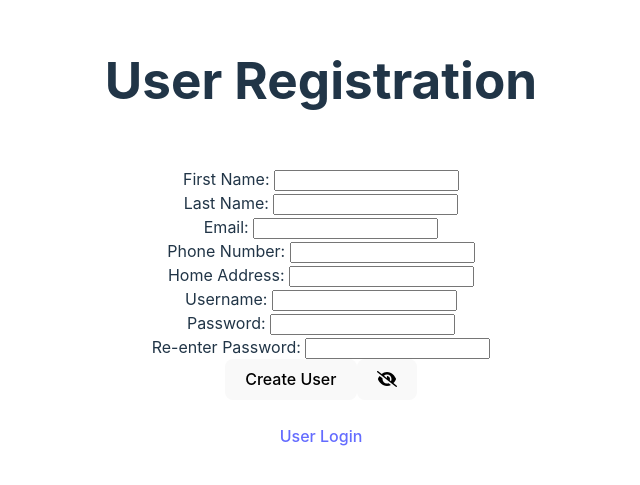
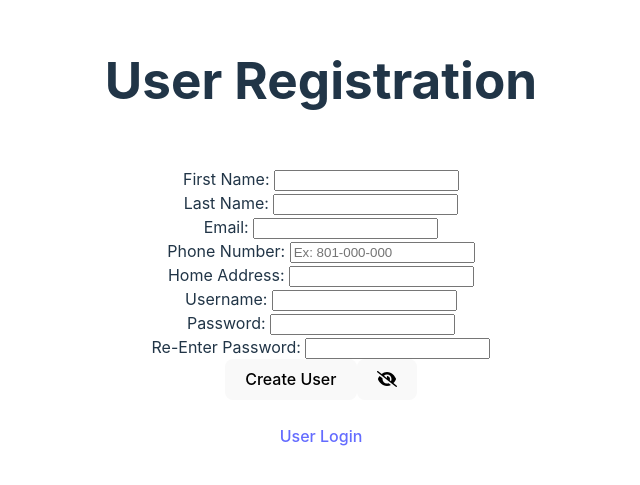
Before and after one commit to njped/capstone-project, a React (Vite) app in the folder client/: page /user-reg in a window 1280 px wide. Shown: the part 167-652 px from the top of the page, without its empty margins (319-959 px from the left). Built offline with nearby package versions, Linux system fonts and the light colour scheme.

Commit message:
made the registration but data is not being saved in the database

```diff
--- a/client/src/pages/UserReg.jsx
+++ b/client/src/pages/UserReg.jsx
@@ -1,7 +1,7 @@
 import React from "react";
 import { Link } from "react-router-dom";
 
-import { RegField } from "./components/RegField.jsx";
+import RegField  from "./components/RegField.jsx";
 
 export function UserReg() {
 
--- a/client/src/pages/components/RegField.jsx
+++ b/client/src/pages/components/RegField.jsx
@@ -1,4 +1,4 @@
-import React from "react";
+import React, { Component } from "react";
 import { useState } from "react";
 import { useNavigate } from "react-router-dom";
 
@@ -6,126 +6,171 @@ import { FontAwesomeIcon } from '@fortawesome/react-fontawesome';
 import { faEye, faLaptopMedical } from '@fortawesome/free-solid-svg-icons';
 import { faEyeSlash } from '@fortawesome/free-solid-svg-icons';
 
-import { v4 as uuidv4} from 'uuid';
+// import { v4 as uuidv4} from 'uuid';
 
 
-export const RegField = () => {
-    const [ firstName, setFirstName ] = useState('');
-    const [ lastName, setLastName ] = useState('');
-    const [ email, setEmail ] = useState('');
-    const [ phone, setPhone ] = useState('');
-    const [ address, setAddress ] = useState('');
-    const [ username, setUsername ] = useState('');
-    const [ password, setPassword ] = useState('');
-    const [ reEnteredPassword, setReEnteredPassword ] = useState('');
-    const [ passwordType, setPasswordType ] = useState('password')
+export default class RegField extends Component {
+    constructor(props){
+        super(props)
+        this.state = {
+            firstNameInput: "",
+            lastNameInput: "",
+            emailInput: "",
+            phoneNumberInput: "",
+            addressInput: "",
+            userNameInput: "",
+            passWordInput: "",
+            passWordReEnterInput: "",
+            passwordType: "password"
+        };
+        this.handleClick = this.handleClick.bind(this)
+        this.handleSubmit = this.handleSubmit.bind(this)
+    }
+    // const [ firstName, setFirstName ] = useState('');
+    // const [ lastName, setLastName ] = useState('');
+    // const [ email, setEmail ] = useState('');
+    // const [ phone, setPhone ] = useState('');
+    // const [ address, setAddress ] = useState('');
+    // const [ username, setUsername ] = useState('');
+    // const [ password, setPassword ] = useState('');
+    // const [ reEnteredPassword, setReEnteredPassword ] = useState('');
+    // const [ passwordType, setPasswordType ] = useState('password')
+    // const navigateTo = useNavigate();
 
-    const navigateTo = useNavigate();
 
-    let storageCondition = localStorage.getItem('Existing-Accounts') === null;
-    let userAccounts = storageCondition? [] : JSON.parse(localStorage.getItem('Existing-Accounts'));
+    // let storageCondition = localStorage.getItem('Existing-Accounts') === null;
+    // let userAccounts = storageCondition? [] : JSON.parse(localStorage.getItem('Existing-Accounts'));
 
-    function resetForm() {
-        console.log('--Form Reset--');
+    // resetForm() {
+    //     console.log('--Form Reset--');
 
-        setFirstName('');
-        setLastName('');
-        setEmail('');
-        setPhone('');
-        setAddress('');
-        setUsername('');
-        setPassword('');
-        setReEnteredPassword('');
-        setPasswordType('password');
+    //     setFirstName('');
+    //     setLastName('');
+    //     setEmail('');
+    //     setPhone('');
+    //     setAddress('');
+    //     setUsername('');
+    //     setPassword('');
+    //     setReEnteredPassword('');
+    //     setPasswordType('password');
 
-    };
+    // };
 
-    function handleClick(Event) {
-        Event.preventDefault();
+    handleClick(e) {
+        e.preventDefault();
 
-        if(passwordType === 'password') {
-            setPasswordType('text');
+        if(this.state.passwordType === 'password') {
+            this.setState({passwordType: 'text'});
+            // setPasswordType('text');
         } else {
-            setPasswordType('password');
+            this.setState({passwordType: 'password'});
+            // setPasswordType('password');
         };
     };
-    function handleSubmit(Event) {
-        Event.preventDefault()
+    handleSubmit(e) {
+        e.preventDefault()
 
-        localStorage.setItem('Existing-Accounts', JSON.stringify())
+        // const { firstNameInput }  = setFirstName()
+        // const { lastNameInput } = setLastName()
+        // const { emailInput } = setEmail()
+        // const { phoneNumberInput } = setPhone()
+        // const { addressInput } = setAddress()
+        // const { userNameInput } = setUsername()
+        // const { passWordInput } = setPassword()
+        // const { passWordReEnterInput } = setReEnteredPassword()
 
-        function searchUserNames(username) {
-            return userAccounts.some(element => {
-                console.log(element);
-                return element.UserName === username;
-            });
-        };
-        function searchUserEmails(email) {
-            return userAccounts.some(element => {
-                console.log(element);
-                return element.Email === email;
-            });
-        };
+        const {firstNameInput,
+            lastNameInput,
+            emailInput,
+            phoneNumberInput,
+            addressInput, userNameInput,
+            passWordInput,
+            passWordReEnterInput,
+        } = this.state
+
+        console.log(firstNameInput,
+            lastNameInput,
+            emailInput,
+            phoneNumberInput,
+            addressInput,
+            userNameInput,
+            passWordInput,
+            passWordReEnterInput)
+
+        // localStorage.setItem('Existing-Accounts', JSON.stringify())
+
+        // function searchUserNames(username) {
+        //     return userAccounts.some(element => {
+        //         console.log(element);
+        //         return element.UserName === username;
+        //     });
+        // };
+        // function searchUserEmails(email) {
+        //     return userAccounts.some(element => {
+        //         console.log(element);
+        //         return element.Email === email;
+        //     });
+        // };
 
 
-        if( searchUserNames(username) === false && searchUserEmails(email) === false ) {
+        // if( searchUserNames(username) === false && searchUserEmails(email) === false ) {
 
 
-            //Checks that both passwords match
-            if( password === reEnteredPassword ) {
-                const newUser = {
-                    FirstName: firstName,
-                    LastName: lastName,
-                    ClassList: [],
-                    Email: email,
-                    PhoneNumber: phone,
-                    Address: address,
-                    UserName: username,
-                    PassWord: password,
-                    isAdmin: false,
-                    UUID: uuidv4(),
-                    createDate: Date(),
-                };
+        //     //Checks that both passwords match
+        //     if( password === reEnteredPassword ) {
+        //         const newUser = {
+        //             FirstName: firstName,
+        //             LastName: lastName,
+        //             ClassList: [],
+        //             Email: email,
+        //             PhoneNumber: phone,
+        //             Address: address,
+        //             UserName: username,
+        //             PassWord: password,
+        //             isAdmin: false,
+        //             UUID: uuidv4(),
+        //             createDate: Date(),
+        //         };
 
-                if( localStorage.getItem('Existing-Accounts') === null) {
+        //         if( localStorage.getItem('Existing-Accounts') === null) {
 
-                    let userArray = [];
-                    userArray.push(newUser)
-                    localStorage.setItem('Existing-Accounts', JSON.stringify(userArray));
+        //             let userArray = [];
+        //             userArray.push(newUser)
+        //             localStorage.setItem('Existing-Accounts', JSON.stringify(userArray));
 
-                    resetForm();
-                    navigateTo('/')
+        //             resetForm();
+        //             navigateTo('/')
 
 
-                } else if ( localStorage.getItem('Existing-Accounts') !== null) {
+        //         } else if ( localStorage.getItem('Existing-Accounts') !== null) {
 
-                    // localStorage.removeItem('Existing-Accounts')
-                    userAccounts.push(newUser);
-                    localStorage.setItem('Existing-Accounts', JSON.stringify(userAccounts));
+        //             // localStorage.removeItem('Existing-Accounts')
+        //             userAccounts.push(newUser);
+        //             localStorage.setItem('Existing-Accounts', JSON.stringify(userAccounts));
 
-                    resetForm();
-                    navigateTo('/')
+        //             resetForm();
+        //             navigateTo('/')
 
-                } else (
-                    alert('LocalStorge Error')
-                );
-            } else if( password !== reEnteredPassword ) {
-                alert(`The passwords you entered do not match`)
-            } else {
-                alert(`Something went wrong with the password verification: ʕ •ᴥ•ʔ`)
-            };
+        //         } else (
+        //             alert('LocalStorge Error')
+        //         );
+        //     } else if( password !== reEnteredPassword ) {
+        //         alert(`The passwords you entered do not match`)
+        //     } else {
+        //         alert(`Something went wrong with the password verification: ʕ •ᴥ•ʔ`)
+        //     };
 
-        } else if(searchUserNames(username) === true && searchUserEmails(email) === true ) {
-            alert('A user with this information already exists')
-        } else if( searchUserNames(username) === true ) {
-            alert(`Sorry ${username} is unavaiable`)
-        } else if( searchUserEmails(email) === true ) {
-            alert(`${email} is already in use`)
-        } else {
-            alert(`Something went wrong with the username and email verification: ಠ_ಠ`)
-        };
-        fetch('http://localhost:5173/user-reg', {
-            method: 'POST',
+        // } else if(searchUserNames(username) === true && searchUserEmails(email) === true ) {
+        //     alert('A user with this information already exists')
+        // } else if( searchUserNames(username) === true ) {
+        //     alert(`Sorry ${username} is unavaiable`)
+        // } else if( searchUserEmails(email) === true ) {
+        //     alert(`${email} is already in use`)
+        // } else {
+        //     alert(`Something went wrong with the username and email verification: ಠ_ಠ`)
+        // };
+        fetch('http://localhost:5050/user-reg', {
+            method: "POST",
             crossDomain: true,
             headers: {
                 "Content-Type": "application/json",
@@ -147,33 +192,47 @@ export const RegField = () => {
             console.log(data, "userRegister")
         })
     };
+    render() {
 
 
-    return (
+        return (
         <>
-            <form onSubmit={handleSubmit}>
+            {/* <form onSubmit={handleSubmit}> */}
+            <form onSubmit={this.handleSubmit}>
 
-                <label htmlFor="firstNameInput">First Name: </label>
+                {/* <label htmlFor="firstNameInput">First Name: </label>
                 <input
                     type="text"
                     name="firstNameInput"
                     id="firstNameInput"
                     value={firstName}
                     onChange={(Event) => setFirstName(Event.target.value)}
+                /> */}
+                <label>First Name: </label>
+                <input
+                    type="text"
+                    id="firstNameInput"
+                    onChange={(e) => this.setState({ firstNameInput: e.target.value })}
                 />
                 <br />
 
-                <label htmlFor="lastNameInput">Last Name: </label>
-                <input
+                {/* <label htmlFor="lastNameInput">Last Name: </label> */}
+                {/* <input
                     type="text"
                     name="lastNameInput"
                     id="lastNameInput"
                     value={lastName}
                     onChange={(Event) => setLastName(Event.target.value)}
+                /> */}
+                <label>Last Name: </label>
+                <input
+                    type="text"
+                    id="lastNameInput"
+                    onChange={(e) => this.setState({ lastNameInput: e.target.value })}
                 />
                 <br />
 
-                <label htmlFor="emailInput">Email: </label>
+                {/* <label htmlFor="emailInput">Email: </label>
                 <input
                     type="text"
                     name="emailInput"
@@ -181,31 +240,52 @@ export const RegField = () => {
                     required={true}
                     value={email}
                     onChange={(Event) => setEmail(Event.target.value)}
+                /> */}
+                <label>Email: </label>
+                <input
+                    type="text"
+                    id="emailInput"
+                    onChange={(e) => this.setState({ emailInput: e.target.value })}
                 />
                 <br />
 
-                <label htmlFor="phoneNumberInput">Phone Number: </label>
+                {/* <label htmlFor="phoneNumberInput">Phone Number: </label>
                 <input
                     type="tel"
                     name="phoneNumberInput"
                     id="phoneNumberInput"
                     pattern="[0-9]{3}-[0-9]{3}-[0-9]{4}"
+                    placeholder="Ex: 801-000-000"
                     value={phone}
                     onChange={(Event) => setPhone(Event.target.value)}
+                /> */}
+                <label>Phone Number: </label>
+                <input
+                    type="text"
+                    id="phoneNumberInput"
+                    pattern="[0-9]{3}-[0-9]{3}-[0-9]{4}"
+                    placeholder="Ex: 801-000-000"
+                    onChange={(e) => this.setState({ phoneNumberInput: e.target.value })}
                 />
                 <br />
 
-                <label htmlFor="addressInput">Home Address: </label>
+                {/* <label htmlFor="addressInput">Home Address: </label>
                 <input
                     type="text"
                     name="addressInput"
                     id="addressInput"
                     value={address}
                     onChange={(Event) => setAddress(Event.target.value)}
+                /> */}
+                <label>Home Address: </label>
+                <input
+                    type="text"
+                    id="addressInput"
+                    onChange={(e) => this.setState({ addressInput: e.target.value })}
                 />
                 <br />
 
-                <label htmlFor="userNameInput">Username: </label>
+                {/* <label htmlFor="userNameInput">Username: </label>
                 <input
                     type="text"
                     name="userNameInput"
@@ -213,10 +293,17 @@ export const RegField = () => {
                     required={true}
                     value={username}
                     onChange={(Event) => setUsername(Event.target.value)}
+                /> */}
+                <label>Username: </label>
+                <input
+                    type="text"
+                    id="userNameInput"
+                    required={true}
+                    onChange={(e) => this.setState({ userNameInput: e.target.value })}
                 />
                 <br />
 
-                <label htmlFor="passWordInput">Password: </label>
+                {/* <label htmlFor="passWordInput">Password: </label>
                 <input
                     type={passwordType}
                     name="passWordInput"
@@ -224,10 +311,17 @@ export const RegField = () => {
                     required={true}
                     value={password}
                     onChange={(Event) => setPassword(Event.target.value)}
+                /> */}
+                <label>Password: </label>
+                <input
+                    type={this.state.passwordType}
+                    id="passWordInput"
+                    required={true}
+                    onChange={(e) => this.setState({ passWordInput: e.target.value })}
                 />
                 <br />
 
-                <label htmlFor="passWordReEnterInput">Re-enter Password: </label>
+                {/* <label htmlFor="passWordReEnterInput">Re-enter Password: </label>
                 <input
                     type={passwordType}
                     name="passWordReEnterInput"
@@ -235,15 +329,22 @@ export const RegField = () => {
                     required={true}
                     value={reEnteredPassword}
                     onChange={(Event) => setReEnteredPassword(Event.target.value)}
+                /> */}
+                <label>Re-Enter Password: </label>
+                <input
+                    type={this.state.passwordType}
+                    id="passWordReEnterInput"
+                    required={true}
+                    onChange={(e) => this.setState({ passWordReEnterInput: e.target.value })}
                 />
                 <br />
 
                 <button type="submit">Create User</button>
-                <button className='' onClick={handleClick}>
-                    { passwordType==="password"? <FontAwesomeIcon icon={faEyeSlash} /> : <FontAwesomeIcon icon={faEye} /> }
+                <button className='' onClick={this.handleClick}>
+                    { this.state.passwordType==="password"? <FontAwesomeIcon icon={faEyeSlash} /> : <FontAwesomeIcon icon={faEye} /> }
                 </button>
 
             </form>
         </>
-    )
+    )}
 }
```
